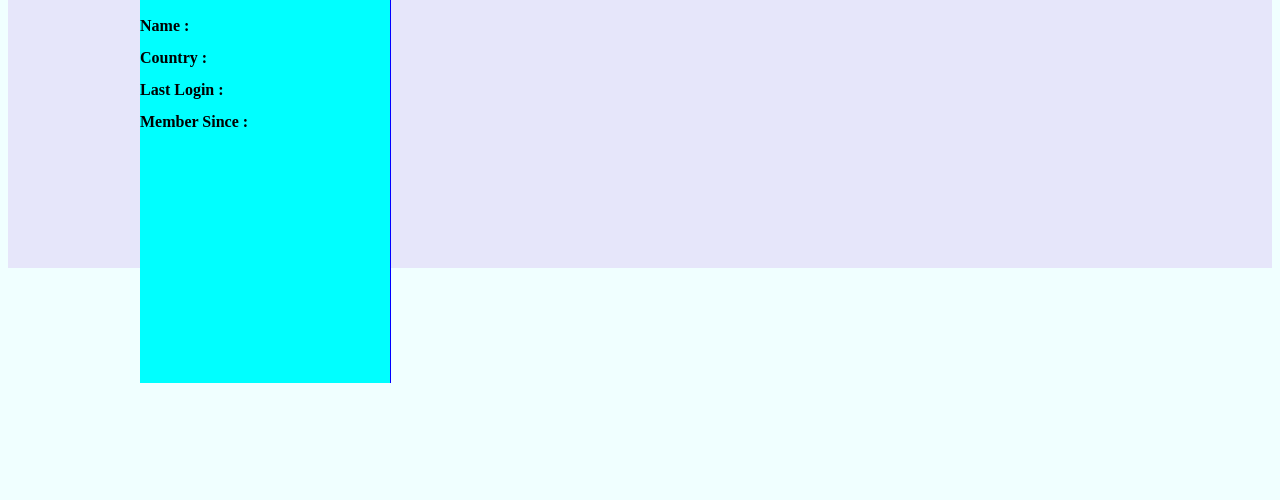
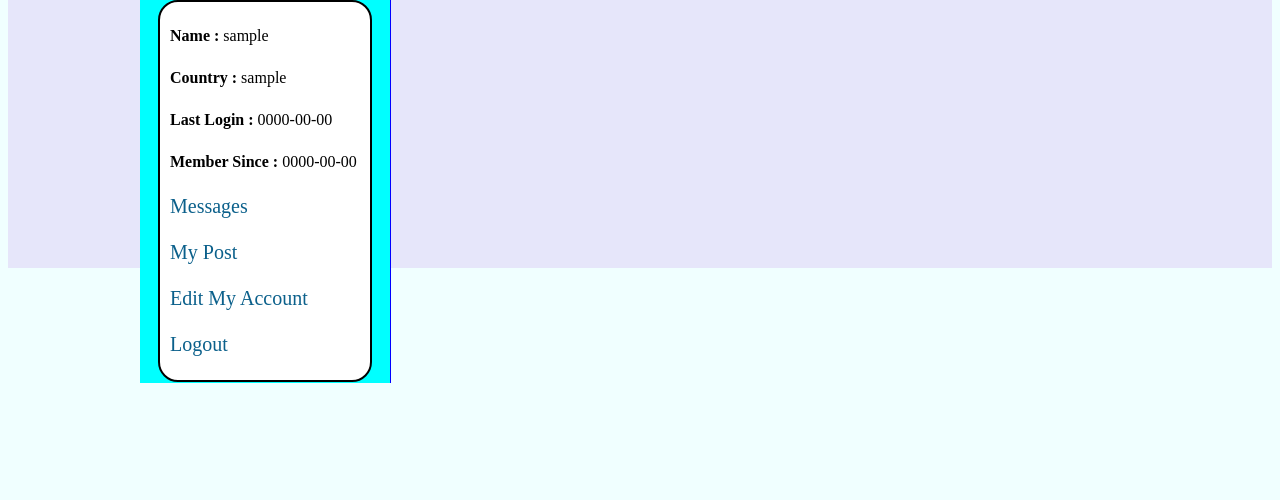
Before and after one commit to GaneshM35/VZone-Chat, a PHP site: page /home.php in a window 1280 px wide. Shown: the part 300-800 px from the top of the page. Run offline with PHP 8.4, Linux system fonts and the light colour scheme; the visitor is signed in with stand-in values (Sample User, id 1); data that the repository does not hold is empty.

Commit message:
User Timeline

```diff
--- a/home.php
+++ b/home.php
@@ -45,24 +45,31 @@
                 <div id="user_details">
                     <?php
                     $user = $_SESSION['user_mail'];
-                    $getUser = 'SELECT * from users where user_mail="$user"';
+                    $getUser = "SELECT * from users where user_mail='$user'";
                     $runUser = mysqli_query($con,$getUser);
-                    $row = mysqli_fetch_array($runUser,MYSQLI_BOTH);
+                    $row = mysqli_fetch_array($runUser);
 
                     $id = $row['user_id'];
-                    $name = $row[1];
+                    $name = $row['user_name'];
                     $country = $row["user_country"];
                     $image = $row['user_image'];
                     $register = $row['registed_date'];
                     $last = $row['last_login'];
 
-                    echo $name;
+                    // echo $name;
 
-                    echo "<p><img src='user/user_images/$image' width='200px' height='200px' /></p>
+                    echo "<center><img src='user/user_images/$image' width='200px' height='200px' /></center>
+                          <div id='user_details_block'>
                           <p><strong>Name : </strong> $name </p>
                           <p><strong>Country : </strong> $country</p>
                           <p><strong>Last Login : </strong> $last</p>
-                          <p><strong>Member Since : </strong> $register</p>";
+                          <p><strong>Member Since : </strong> $register</p>
+
+                          <p><a href='my_messages.php'>Messages</a> </p>
+                          <p><a href='my_posts.php'>My Post</a> </p>
+                          <p><a href='edit_profile.php'>Edit My Account</a> </p>
+                          <p><a href='logout.php'>Logout</a> </p>
+                          </div>";
 
                     ?>
                 </div>
--- a/styles/home_style.css
+++ b/styles/home_style.css
@@ -71,6 +71,42 @@
     padding-top: 5px;
 }
 
+#user_details {
+    padding: 10px;
+}
+
+#user_details img{
+    border: 2px solid black;
+    border-radius: 20px;
+}
+
+#user_details p{
+    border-bottom: 10px;
+    padding: 5px;
+}
+
+#user_details_block {
+    background: white;
+    border: 2px solid black;
+    border-radius: 20px;
+    width:200px;
+    margin: 0 auto;
+    padding: 5px;
+}
+
+#user_details a{
+    color: #0B608B;
+    text-decoration: none;
+    font-size: 20px;
+}
+
+#user_details a:hover{
+    color: blue;
+    text-decoration: none;
+    font-size: 20px;
+    font-weight: bolder;
+}
+
 #footer{
     width:100%;
     height: 20px;
```
